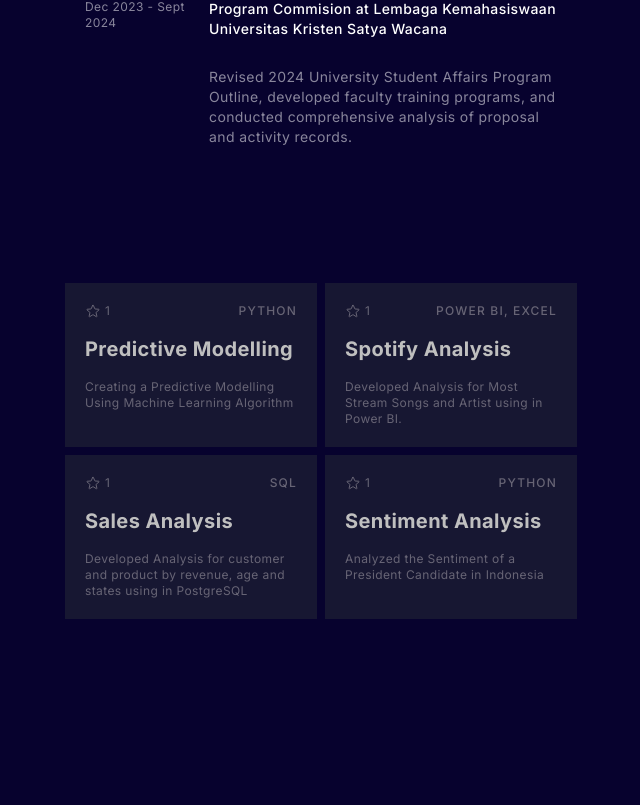
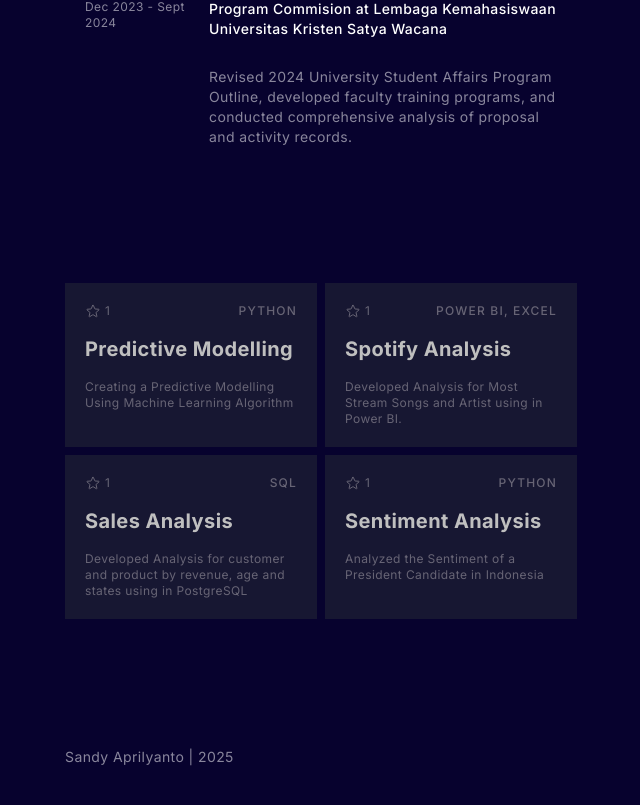
Before and after one commit to Intexcloud/my-portfolio, a Next.js app: page / in a window 1280 px wide. Shown: the part 1661-2466 px from the top of the page, without its empty margins (575-1215 px from the left). Before the commit the page ends 2440 px from the top, so only its background shows below. Built offline with nearby package versions, Linux system fonts and the light colour scheme.

Commit message:
Update page.js

```diff
--- a/app/page.js
+++ b/app/page.js
@@ -22,6 +22,7 @@ export default async function Home() {
           <Education data={data.education}></Education>
           <Volunteering data={data.volunteering}></Volunteering>
           <Projects data={data.projects}></Projects>
+          <Credits data={data.general}></Credits>
         </div>
       </div>
     </main>
```
